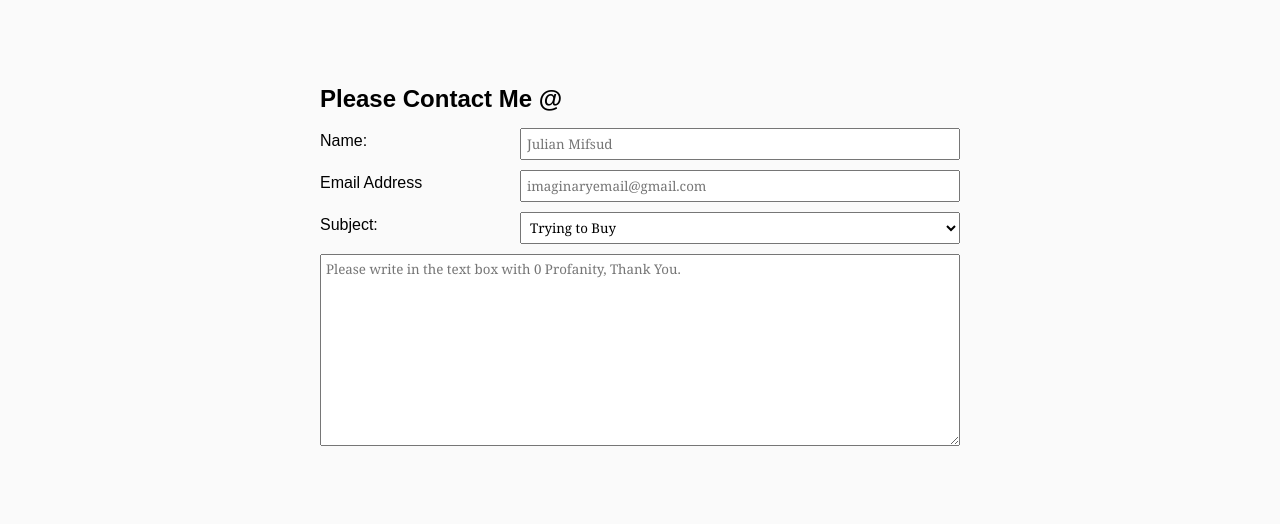
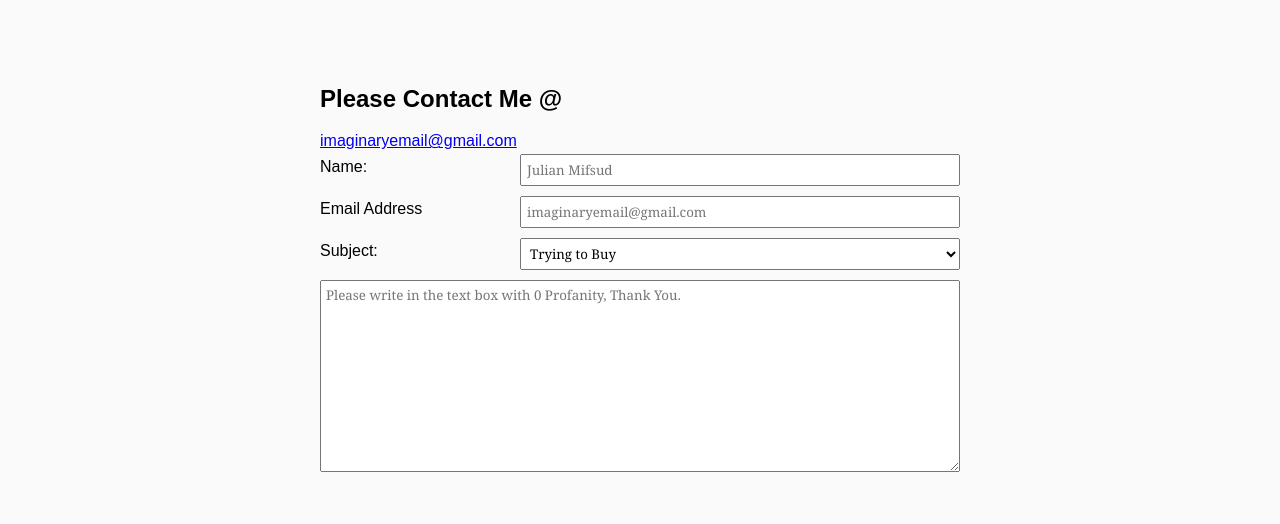
Before and after one commit to 46sputnik/JulianMifsudPortfolio, a plain HTML site: page Portfolio/contact try.html in a window 1280 px wide. Shown: the part 820-1344 px from the top of the page. Drawn offline with Linux system fonts and the light colour scheme; a web font is replaced by a local one.

Commit message:
Github Update
Changed code to contact form, mailto update added/adon

```diff
--- a/Portfolio/contact try.html
+++ b/Portfolio/contact try.html
@@ -52,6 +52,7 @@
                  Instead, we'll use the email client.
             -->
                  <form action="mailto:info@website.com" method="post" enctype="text/plain">
+                    <a href="mailto:name@email.com">imaginaryemail@gmail.com</a>
 
             <!-- The two functional buttoms for a form are submit and reset -->
 
```
